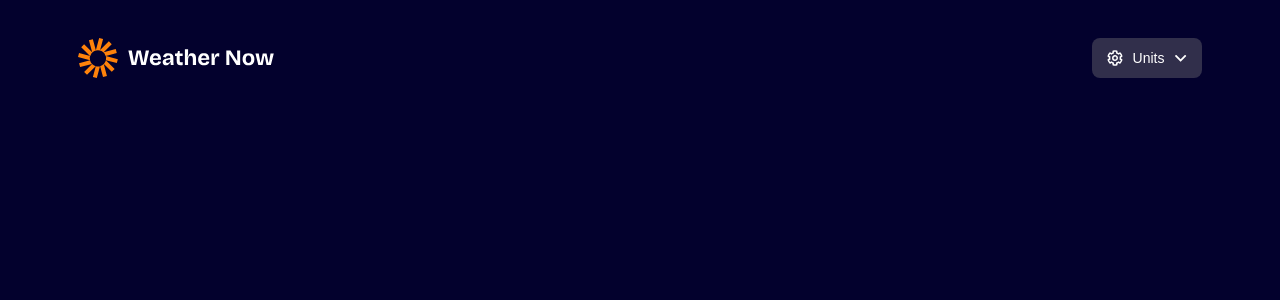
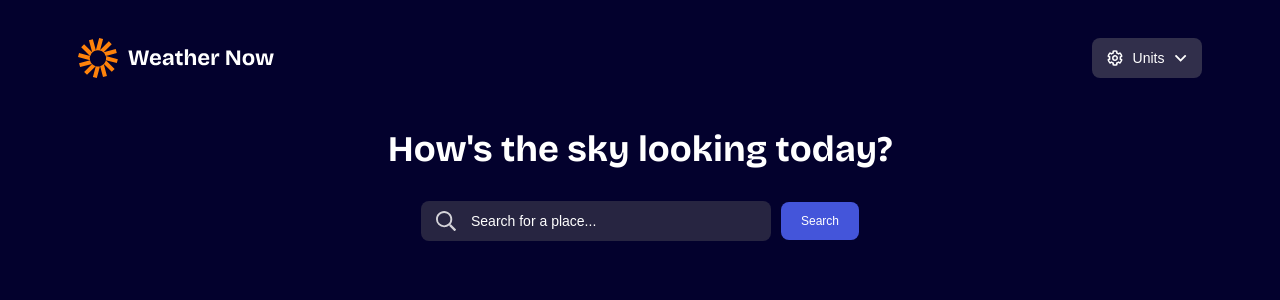
Before and after one commit to olalere-abiodun/weatherapp_ui, a React (Vite) app: page / in a window 1280 px wide. Shown: the top 300 px of the page. Built offline with nearby package versions, Linux system fonts and the light colour scheme.

Commit message:
created pages

```diff
--- a/package.json
+++ b/package.json
@@ -11,7 +11,8 @@
   },
   "dependencies": {
     "react": "^19.1.1",
-    "react-dom": "^19.1.1"
+    "react-dom": "^19.1.1",
+    "react-router-dom": "^7.10.1"
   },
   "devDependencies": {
     "@eslint/js": "^9.36.0",
--- a/src/App.css
+++ b/src/App.css
@@ -1,4 +1,11 @@
 @import url('https://fonts.googleapis.com/css2?family=DM+Sans:ital,opsz,wght@0,9..40,100..1000;1,9..40,100..1000&display=swap');
+@font-face {
+  font-family: 'BricolageGrotesque';
+  src: url('/assets/fonts/Bricolage_Grotesque/static/BricolageGrotesque-Bold.ttf')
+    format('truetype');
+  font-weight: 700;
+  font-style: normal;
+}
 :root {
   /* Neutral Colors */
   --neutral-900: hsl(243, 96%, 9%);
@@ -28,10 +35,48 @@ header {
   display: flex;
   justify-content: space-between;
   align-items: center;
+  margin-bottom: 50px;
+}
+.search-wrapper {
+  display: flex;
+  gap: 10px;
+  align-items: center;
+  justify-self: center;
 }
 
-
-
+.search-container {
+  position: relative;
+  width: 350px;
+}
+.search-icon {
+  position: absolute;
+  left: 15px;
+  top: 50%;
+  transform: translateY(-50%);
+  font-size: 14px;
+}
+.search-container input {
+  width: 100%;
+  padding: 12px 12px 12px 50px;
+  border-radius: 8px;
+  border: none;
+  background: var(--neutral-800);
+  color: var(--neutral-0);
+  font-size: 14px;
+  box-sizing: border-box;
+}
+.search-button {
+  padding: 12px 20px;
+  border-radius: 8px;
+  border: none;
+  background: var(--blue-500);
+  color: var(--neutral-0);
+  cursor: pointer;
+  font-size: 12px;
+}
+.search-container input::placeholder {
+  color: var(--neutral-0);
+}
 /* header dropdown  */
 .dropdown-container {
   position: relative;
@@ -59,7 +104,7 @@ header {
   top: 45px;
   right: 0;
   background: var(--neutral-800);
-  padding: 10px;
+  padding: 8px;
   width: 150px;
   border-radius: 14px;
   box-shadow: 0 4px 16px rgba(0, 0, 0, 0.25);
@@ -89,7 +134,7 @@ hr {
 }
 
 .dropdown-item {
-  padding: 8px 10px;
+  padding: 8px 8px;
   border-radius: 8px;
   cursor: pointer;
   color: var(--neutral-0);
--- a/src/App.jsx
+++ b/src/App.jsx
@@ -1,16 +1,38 @@
 // import { useState } from 'react'
-import Header from './components/Header.jsx'
+import {BrowserRouter, Route, Routes} from 'react-router-dom'
+import Dashboard from './pages/Dashboard.jsx'
+import Invalid from './pages/Invalid.jsx'
 import './App.css'
 
 function App() {
 
-
   return (
-
-    <>
-      <Header />
-    </>
+    <BrowserRouter>
+      <Routes>
+      <Route path="/" element={<Dashboard />} />
+      <Route path="/invalid" element={<Invalid />} />
+    </Routes>
+    </BrowserRouter>
   )
+  // return (
+  //   <>
+  //     {/* <Header />
+  //     <h1 style={{ fontFamily: "BricolageGrotesque", color: "white", fontSize: "36px", textAlign: "center", marginBottom: "30px" }}>How's the sky looking today?</h1>
+  //     <div className='search-wrapper'>
+  //       <div className='search-container'>
+  //         <img src="/assets/images/icon-search.svg" alt="" className='search-icon'/>
+  //         <input
+  //           type="text"
+  //            placeholder="Search for a place..."
+  //          />
+  //       </div>
+  //       <button className='search-button'>
+  //         Search
+  //       </button>
+  //     </div>
+  //     <h3 style={{color: "white", textAlign:"center", marginTop:"20px"}}>No search results found!</h3> */}
+  //    </>
+  // )
 }
 
 export default App
--- /dev/null
+++ b/src/pages/Dashboard.jsx
@@ -0,0 +1,29 @@
+// import { useState } from 'react'
+import Header from '../components/Header.jsx'
+import '../App.css'
+
+function Dashboard() {
+
+
+  return (
+    <>
+      <Header />
+      <h1 style={{ fontFamily: "BricolageGrotesque", color: "white", fontSize: "36px", textAlign: "center", marginBottom: "30px" }}>How's the sky looking today?</h1>
+      <div className='search-wrapper'>
+        <div className='search-container'>
+          <img src="/assets/images/icon-search.svg" alt="" className='search-icon'/>
+          <input
+            type="text"
+             placeholder="Search for a place..."
+           />
+        </div>
+        <button className='search-button'>
+          Search
+        </button>
+      </div>
+
+    </>
+  )
+}
+
+export default Dashboard
--- /dev/null
+++ b/src/pages/Invalid.jsx
@@ -0,0 +1,29 @@
+// import { useState } from 'react'
+import Header from '../components/Header.jsx'
+import '../App.css'
+
+function Invalid() {
+
+
+  return (
+    <>
+      <Header />
+      <h1 style={{ fontFamily: "BricolageGrotesque", color: "white", fontSize: "36px", textAlign: "center", marginBottom: "30px" }}>How's the sky looking today?</h1>
+      <div className='search-wrapper'>
+        <div className='search-container'>
+          <img src="/assets/images/icon-search.svg" alt="" className='search-icon'/>
+          <input
+            type="text"
+             placeholder="Search for a place..."
+           />
+        </div>
+        <button className='search-button'>
+          Search
+        </button>
+      </div>
+      <h3 style={{color: "white", textAlign:"center", marginTop:"20px"}}>No search results found!</h3>
+    </>
+  )
+}
+
+export default Invalid
```
Also changed, not shown: 1 other file (tests, documents, lock files or other folders).
